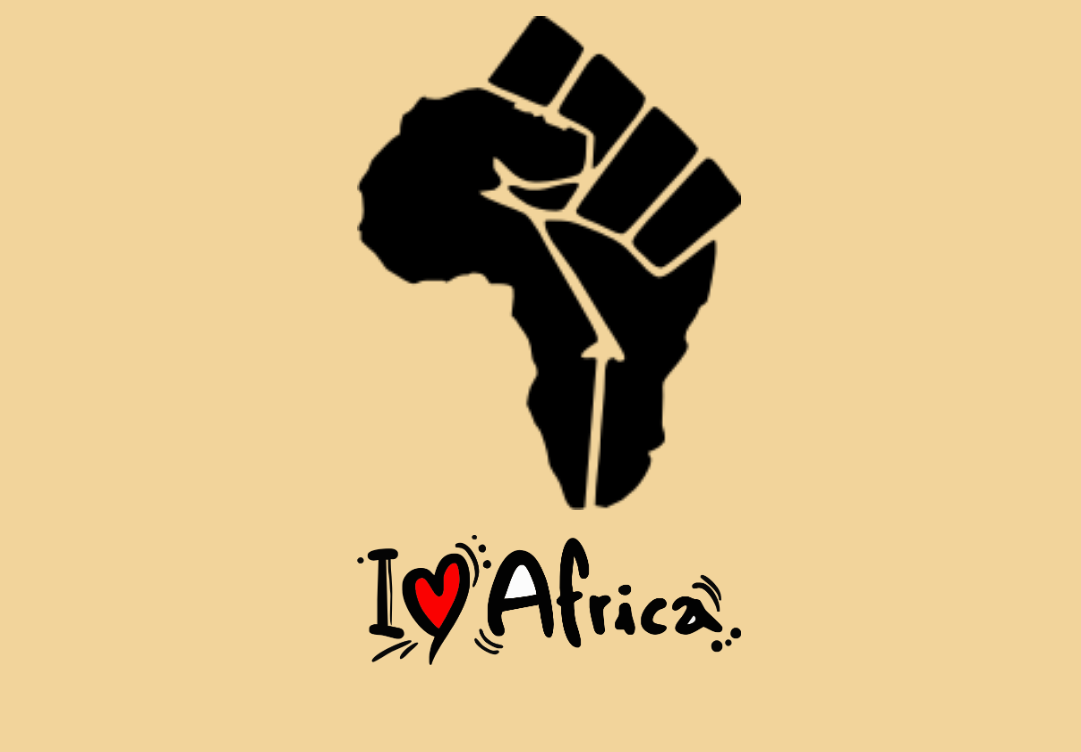
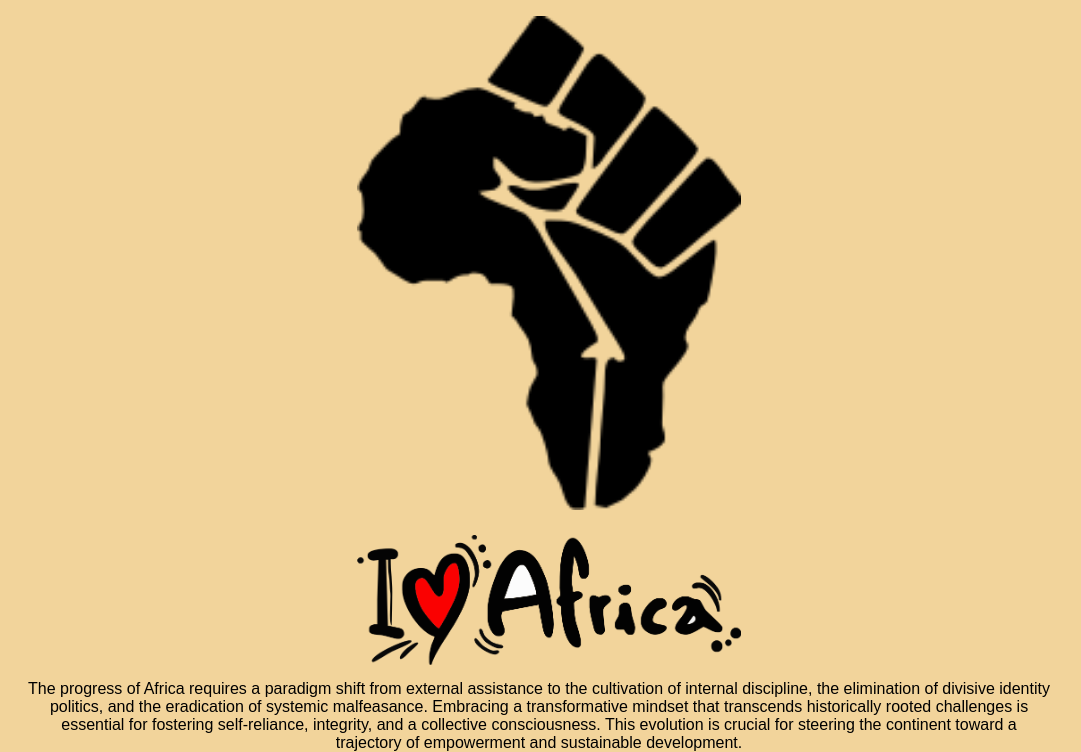
Before and after one commit to devmaina/Love-Africa, a plain HTML site: page index.html in a window 1280 px wide. Shown: the part 5987-6739 px from the top of the page, without its empty margins (101-1182 px from the left). Before the commit the page ends 6667 px from the top, so only its background shows below. Drawn offline with Linux system fonts and the light colour scheme.

Commit message:
Update index.html

```diff
--- a/index.html
+++ b/index.html
@@ -198,7 +198,21 @@ Afrika
      <div class="logo-container">
         <img class="logo" src="logo.png" alt="Afrikanalisation Logo">
     </div>
+<p>
 
+The progress of Africa requires a paradigm shift from external
+  assistance to the cultivation of internal discipline,
+  the elimination of divisive identity politics, and the
+  eradication of systemic malfeasance. Embracing a
+  transformative mindset that transcends historically
+  rooted challenges is essential for fostering self-reliance,
+  integrity, and a collective consciousness. This evolution
+  is crucial for steering the continent toward a trajectory
+  of empowerment and sustainable development.
+
+
+
+</p>
 
 
 </body>
```
